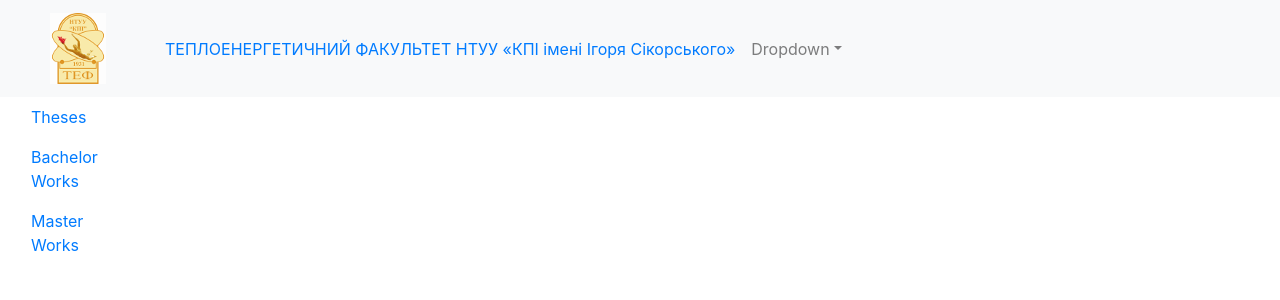
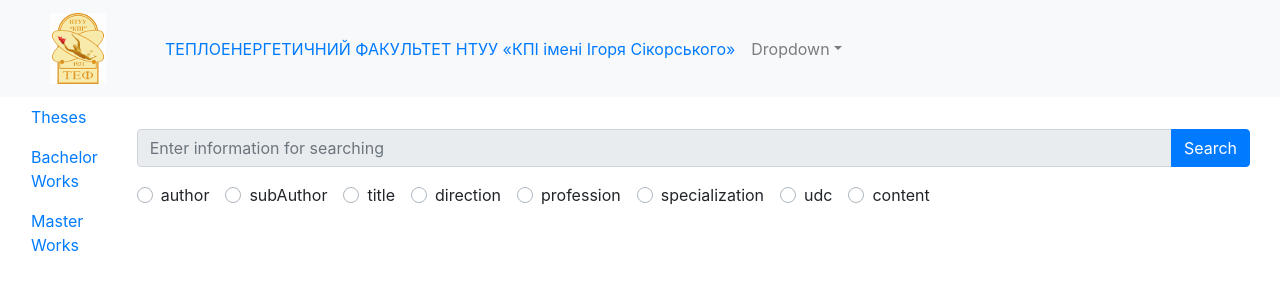
Before and after one commit to mindnighter/Diplom, a React (Create React App) app in the folder react/my-app/: page /theses in a window 1280 px wide. Shown: the top 300 px of the page. Built offline with nearby package versions, Linux system fonts and the light colour scheme; what apollo-upload-client would draw is missing.

Commit message:
Indexed non-stable worked version

```diff
--- a/react/my-app/src/modules/Add.js
+++ b/react/my-app/src/modules/Add.js
@@ -2,6 +2,50 @@ import React from 'react';
 import { Row, Col, Container } from "react-bootstrap"
 import Download from './Download'
 import Document from "../images/Document.png";
+import { InMemoryCache } from 'apollo-cache-inmemory'
+import { createUploadLink } from 'apollo-upload-client'
+import { ApolloClient } from "apollo-client"
+import { ApolloProvider, Mutation } from "react-apollo"
+import gql from "graphql-tag"
+
+const apolloCache = new InMemoryCache()
+
+const uploadLink = createUploadLink({
+  uri: 'http://localhost:4000/graphql', // Apollo Server is served from port 4000
+  headers: {
+    "keep-alive": "true"
+  }
+})
+
+const UPLOAD_FILE = gql`
+  mutation findResourceBy($author: Boolean, $subAuthor: Boolean, $title: Boolean,
+    $direction: Boolean, $profession: Boolean, $specialization: Boolean,
+    $udc: Boolean, $content: Boolean, $consist: String) {
+  findResourceBy(
+    author: $author
+    subAuthor: $subAuthor
+    title: $title
+    direction: $direction
+    profession: $profession
+    specialization: $specialization
+    udc: $udc
+    content: $content
+    consist: $consist
+  ){
+    author {
+      fullName
+    }
+    title {
+      title
+    }
+  }
+  }
+`;
+
+const client = new ApolloClient({
+  cache: apolloCache,
+  link: uploadLink
+})
 
 export default class Add extends React.Component {
   constructor(props) {
--- a/react/my-app/src/modules/App.js
+++ b/react/my-app/src/modules/App.js
@@ -13,8 +13,9 @@ export default class App extends React.Component {
   constructor(props) {
     super(props);
     this.state = {
-      showSearch: false,
+      showSearch: true,
       showDocuments: false,
+      dataDocuments: null,
       showSearchOptions: false,
       showAddOptions: false
     };
@@ -29,7 +30,8 @@ export default class App extends React.Component {
     this.setState({ showSearch: true });
   };
 
-  Documents = () => {
+  Documents = (result) => {
+    this.setState({ dataDocuments: result.data });
     this.setState({ showDocuments: true });
   }
 
@@ -78,18 +80,24 @@ export default class App extends React.Component {
               </Nav>
             </Col>
             <Col className="mt-3" sm={11} >
-              <Search Documents={this.Documents} show={this.state.showSearch}></Search>
-              <SearchOptions Search={this.Search} show={this.state.showSearchOptions}></SearchOptions>
-              <Add show={this.state.showAddOptions}></Add>
               <Switch>
                 <Route path="/theses">
-                  <Documents show={this.state.showDocuments}></Documents>
+                  <Search Documents={this.Documents} show={this.state.showSearch}></Search>
+                  <SearchOptions Search={this.Search} show={this.state.showSearchOptions}></SearchOptions>
+                  <Add show={this.state.showAddOptions}></Add>
+                  <Documents show={this.state.showDocuments} data={this.state.dataDocuments}></Documents>
                 </Route>
                 <Route path="/bachelor-works">
-                  <Documents show={this.state.showDocuments}></Documents>
+                  <Search Documents={this.Documents} show={this.state.showSearch}></Search>
+                  <SearchOptions Search={this.Search} show={this.state.showSearchOptions}></SearchOptions>
+                  <Add show={this.state.showAddOptions}></Add>
+                  <Documents show={this.state.showDocuments} data={this.state.dataDocuments}></Documents>
                 </Route>
                 <Route path="/master-works">
-                  <Documents show={this.state.showDocuments}></Documents>
+                  <Search Documents={this.Documents} show={this.state.showSearch}></Search>
+                  <SearchOptions Search={this.Search} show={this.state.showSearchOptions}></SearchOptions>
+                  <Add show={this.state.showAddOptions}></Add>
+                  <Documents show={this.state.showDocuments} data={this.state.dataDocuments}></Documents>
                 </Route>
               </Switch>
             </Col>
@@ -99,19 +107,31 @@ export default class App extends React.Component {
     );
   }
 
-  // async componentDidMount() {
-  //   // Load async data.
-  //   let userData = await api.get('/', {
-  //     params: {
-  //       results: 1,
-  //       inc: 'name,email,picture'
-  //     }
-  //   });
-  //   // Парсим резульатты.
-  //   userData = userData.data.results[0];
-  //   // Обновляем стейт и ререндерим наш компонент.
-  //   const name = `${userData.name.first} ${userData.name.last}`;
+  //   async componentDidMount() {
+  //     const query = `{
+  //       findResourceBy(
+  //         consist: "програмного",
+  //         author: true,
+  //         title:true
+  //       )
+  //      {
+  //         author {
+  //           fullName
+  //         }
+  //         title {
+  //           title
+  //         }
+  //       }
+  //     }`
 
-  //   console.log(name);
-  // }
+  //     api({
+  //       method: 'post',
+  //       data: {
+  //         query
+  //       }
+  //     }).then((result) => {
+  //       console.log(result.data)
+  //     });
+
+  //   }
 }
--- a/react/my-app/src/modules/Download.js
+++ b/react/my-app/src/modules/Download.js
@@ -52,7 +52,7 @@ export default class Download extends React.Component {
   }
 
   Results = () => (
-    <h2>
+    <Card onClick={this.DownloadDocument} style={{ width: '18rem' }} >
       <ApolloProvider client={client}>
         <Mutation mutation={UPLOAD_FILE}>
           {(singleUpload, { data, loading }) => {
@@ -60,15 +60,12 @@ export default class Download extends React.Component {
             return (<form onSubmit={() => { console.log("Submitted") }} encType={'multipart/form-data'}>
               <input hidden id={this.props.title} name={'document'} type={'file'} onChange={({ target: { files } }) => {
                 const file = files[0]
-                console.log(this.props.type)
                 file && singleUpload({ variables: { file: file, type: this.props.type } })
               }} /></form>)
           }
           }
         </Mutation>
       </ApolloProvider>
-      <Card onClick={this.DownloadDocument} style={{ width: '18rem' }}>
-
       <Card.Img
         variant="top" style={{ width: '286px' }} src={this.props.img} className='bg-light'
         onMouseOver={this.toggleChangeBackgroundImg} onMouseLeave={this.toggleChangeBackgroundImg} />
@@ -76,7 +73,6 @@ export default class Download extends React.Component {
         <Card.Text className="h1 font-weight-bold text-center text-primary">{this.props.title}</Card.Text>
       </Card.Body>
     </Card>
-    </h2>
   )
 
   render() {
--- a/react/my-app/src/modules/Search.js
+++ b/react/my-app/src/modules/Search.js
@@ -1,20 +1,105 @@
 import React from 'react';
 import { Button, Form, FormControl, Container, InputGroup } from "react-bootstrap"
+import api from "../utils/api"
 
 export default class Search extends React.Component {
   constructor(props) {
     super(props);
+    this.state = {
+      author: false,
+      subAuthor: false,
+      title: false,
+      direction: false,
+      subAuthor: false,
+      profession: false,
+      specialization: false,
+      udc: false,
+      content: false,
+      disabled: true
+    };
+    this.textInput = React.createRef();
   };
-
+  handleChange = e => {
+    this.setState({ [e.target.id]: true });
+    this.setState({ disabled: false });
+  };
   Results = () => (
     <Container fluid>
       <Form>
         <InputGroup className="mb-3 mt-3">
-          <FormControl placeholder="Enter information for searching" />
+          <FormControl ref={this.textInput} type="text" placeholder="Enter information for searching" disabled={this.state.disabled} />
           <InputGroup.Append>
-            <Button>Search</Button>
+            <Button onClick={this.SearchBy}>Search</Button>
           </InputGroup.Append>
         </InputGroup>
+        {['radio'].map((type) => (
+          <div key={`custom-inline-${type}`} className="mb-3">
+            <Form.Check
+              custom
+              inline
+              label="author"
+              type={type}
+              id={`author`}
+              onChange={this.handleChange}
+            />
+            <Form.Check
+              custom
+              inline
+              label="subAuthor"
+              type={type}
+              id={`subAuthor`}
+              onChange={this.handleChange}
+            />
+            <Form.Check
+              custom
+              inline
+              label="title"
+              type={type}
+              id={`title`}
+              onChange={this.handleChange}
+            />
+            <Form.Check
+              custom
+              inline
+              label="direction"
+              type={type}
+              id={`direction`}
+              onChange={this.handleChange}
+            />
+            <Form.Check
+              custom
+              inline
+              label="profession"
+              type={type}
+              id={`profession`}
+              onChange={this.handleChange}
+            />
+            <Form.Check
+              custom
+              inline
+              label="specialization"
+              type={type}
+              id={`specialization`}
+              onChange={this.handleChange}
+            />
+            <Form.Check
+              custom
+              inline
+              label="udc"
+              type={type}
+              id={`udc`}
+              onChange={this.handleChange}
+            />
+            <Form.Check
+              custom
+              inline
+              label="content"
+              type={type}
+              id={`content`}
+              onChange={this.handleChange}
+            />
+          </div>
+        ))}
       </Form>
     </Container>
   )
@@ -30,4 +115,47 @@ export default class Search extends React.Component {
 
     return results
   }
+
+  SearchBy = async () => {
+    const consist = `"${this.textInput.current.value}"`
+    const author = this.state.author
+    const subAuthor = this.state.subAuthor
+    const direction = this.state.direction
+    const profession = this.state.profession
+    const specialization = this.state.specialization
+    const udc = this.state.udc
+    const content = this.state.content
+    const title = this.state.title
+
+    const query = `{
+      findResourceBy(
+        consist: ${consist},
+        author: ${author},
+        title: ${title},
+        subAuthor: ${subAuthor},
+        direction: ${direction},
+        profession: ${profession},
+        specialization: ${specialization},
+        udc: ${udc},
+        content: ${content},
+      )
+     {
+        author {
+          fullName
+        }
+        title {
+          title
+        }
+      }
+    }`
+    api({
+      method: 'post',
+      data: {
+        query
+      }
+    }).then((result) => {
+      this.props.Documents(result)
+    });
+
+  }
 }
--- a/react/my-app/src/utils/api.js
+++ b/react/my-app/src/utils/api.js
@@ -2,6 +2,6 @@
 import axios from "axios";
 
 export default axios.create({
-  baseURL: "https://randomuser.me/api/",
+  baseURL: "http://localhost:4000/graphql",
   responseType: "json"
 });
```
Also changed, not shown: react/my-app/src/modules/Documents.js (+35 -34 lines), 1 other file (tests, documents, lock files or other folders). Lines whose indentation alone changed are shown as unchanged.
